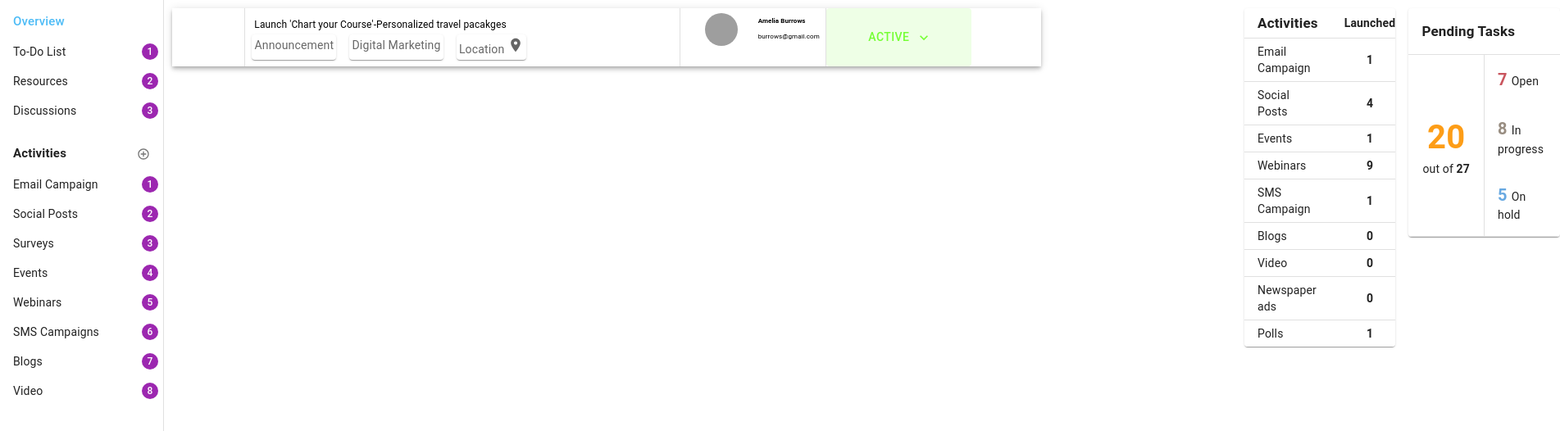
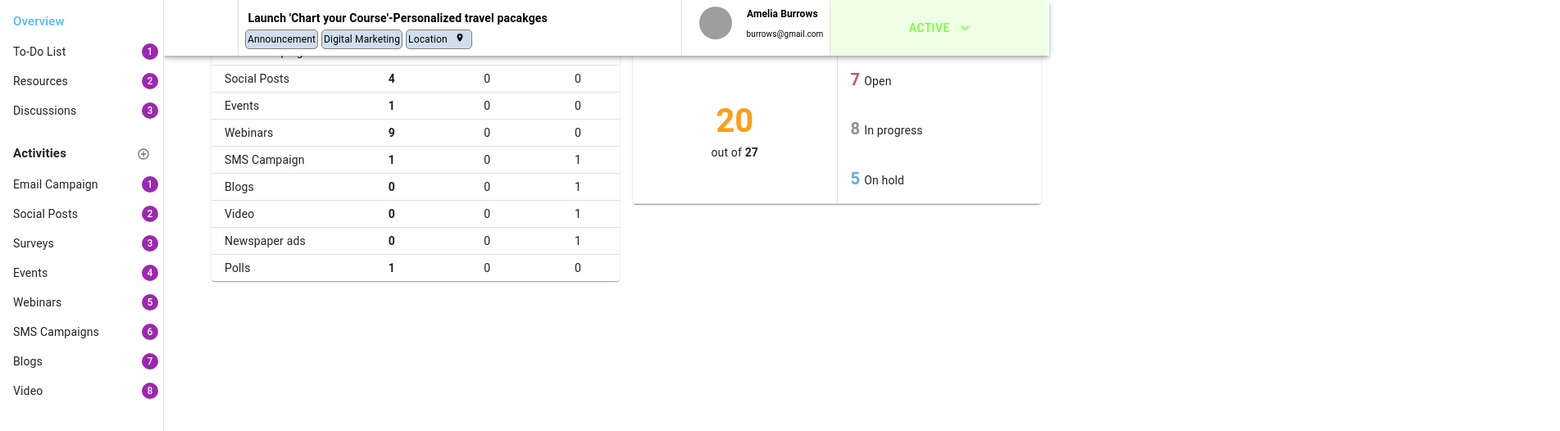
Before and after one commit to jayaramaurigo/aurigo-campaign-manager-app, a React (Create React App) app in the folder campaign-manager-frontend/: page / in a window 1280 px wide. Shown: the top 526 px of the page at 82% size, 1903 px wide, since content can reach past the window. Built offline with nearby package versions, Linux system fonts and the light colour scheme; grey boxes are pictures that could not be loaded.

Commit message:
minor changes to campaing banner

```diff
--- a/campaign-manager-frontend/src/components/CampaignBanner.tsx
+++ b/campaign-manager-frontend/src/components/CampaignBanner.tsx
@@ -19,23 +19,18 @@ import FileCopyIcon from '@mui/icons-material/FileCopy';
 import MoreHorizIcon from '@mui/icons-material/MoreHoriz';
 import KeyboardArrowDownIcon from '@mui/icons-material/KeyboardArrowDown';
 import CalendarMonthIcon from '@mui/icons-material/CalendarMonth';
+import Card from '@mui/material/Card';
+import CardActions from '@mui/material/CardActions';
+import CardContent from '@mui/material/CardContent';
+import { wrap } from "module";
 const drawerWidth = 200;
 
 
 
-// Item styling
-const Item = styled(Paper)(({ theme }) => ({
-  backgroundColor: theme.palette.mode === 'dark' ? '#1A2027' : '#fff',
-  ...theme.typography.body2,
-  // padding: '0.2rem'theme.spacing(0.1),
-  padding: '0.2rem',
-  textAlign: 'center',
-  color: theme.palette.text.secondary,
-  size: '0.5rem',
-}));
+
 export default function CampaignBanner(){
    return   (<><AppBar
-   position="sticky"
+   position="fixed"
    sx={{ width: `calc(100% - ${drawerWidth}px)`, ml: `${drawerWidth}px`, bgcolor: 'white'}}
  >
     <Toolbar disableGutters={true}>
@@ -56,13 +51,14 @@ export default function CampaignBanner(){
           borderRadius: 1,
         }}
       >
-    <Typography style={{ padding: '0.25em', color:'black',fontSize: '0.75rem', }}>
-        Launch 'Chart your Course'-Personalized travel pacakges
+    <Typography style={{ padding: '0.25em', color:'black',fontSize: '14px', }}>
+       <b> Launch 'Chart your Course'-Personalized travel pacakges</b>
     </Typography>
-    <Stack direction="row" spacing={2}>
-  <Item>Announcement</Item>
-  <Item>Digital Marketing</Item>
-   <Item> Location <LocationOnIcon fontSize="small"/> </Item>
+    <Stack direction="row" spacing={0.5}>
+
+        <CardContent  style={{ border: "1px solid grey",borderRadius: '5px', padding: 2,color:'black', backgroundColor:'#D0DEEE', fontSize: '12px' }}>Announcement</CardContent>
+        <CardContent  style={{ border: "1px solid grey",borderRadius: '5px', padding: 2,color:'black', backgroundColor:'#D0DEEE', fontSize: '12px' }}>Digital Marketing</CardContent>
+        <CardContent  style={{ border: "1px solid grey",borderRadius: '5px', padding: 2,color:'black', backgroundColor:'#D0DEEE', fontSize: '12px' }}> Location <LocationOnIcon sx={{height:'12px'}}/></CardContent>
 
 
 </Stack>
@@ -76,26 +72,27 @@ export default function CampaignBanner(){
           alignItems: 'center',
           flexDirection: 'row',
           p: 0.2,
+          paddingBottom: 0,
           m: 0.5,
           bgcolor: 'background.paper',
           borderRadius: 1,
         }}
       >
     <Avatar
-  alt="Remy Sharp"
+  alt="Aemy Sharp"
   src="/static/images/avatar/1.jpg"
   sx={{ height: "40px", width: "40px", margin: "auto", padding: "0" }}
 />
 
 <Stack direction="column" spacing={0.5}>
- <Typography style={{ padding: '0.2em', color:'black',fontSize: '0.5rem', }}><b>Amelia Burrows</b></Typography>
- <Typography style={{ padding: '0.2em', color:'black',fontSize: '0.5rem', }}>burrows@gmail.com</Typography>
+ <Typography  style={{ padding: '0.2em', color:'black',fontSize: '12px', }}><b>Amelia Burrows</b></Typography>
+ <Typography style={{ padding: '0.2em', color:'black',fontSize: '10px', }}>burrows@gmail.com</Typography>
 
 </Stack>
 </Box>
   </Grid>
   <Divider orientation="vertical" flexItem />
-  <Grid item xs={2} md={2}>
+  <Grid item xs={2} md={2.95}>
 
       <Button
          fullWidth={true}
```
